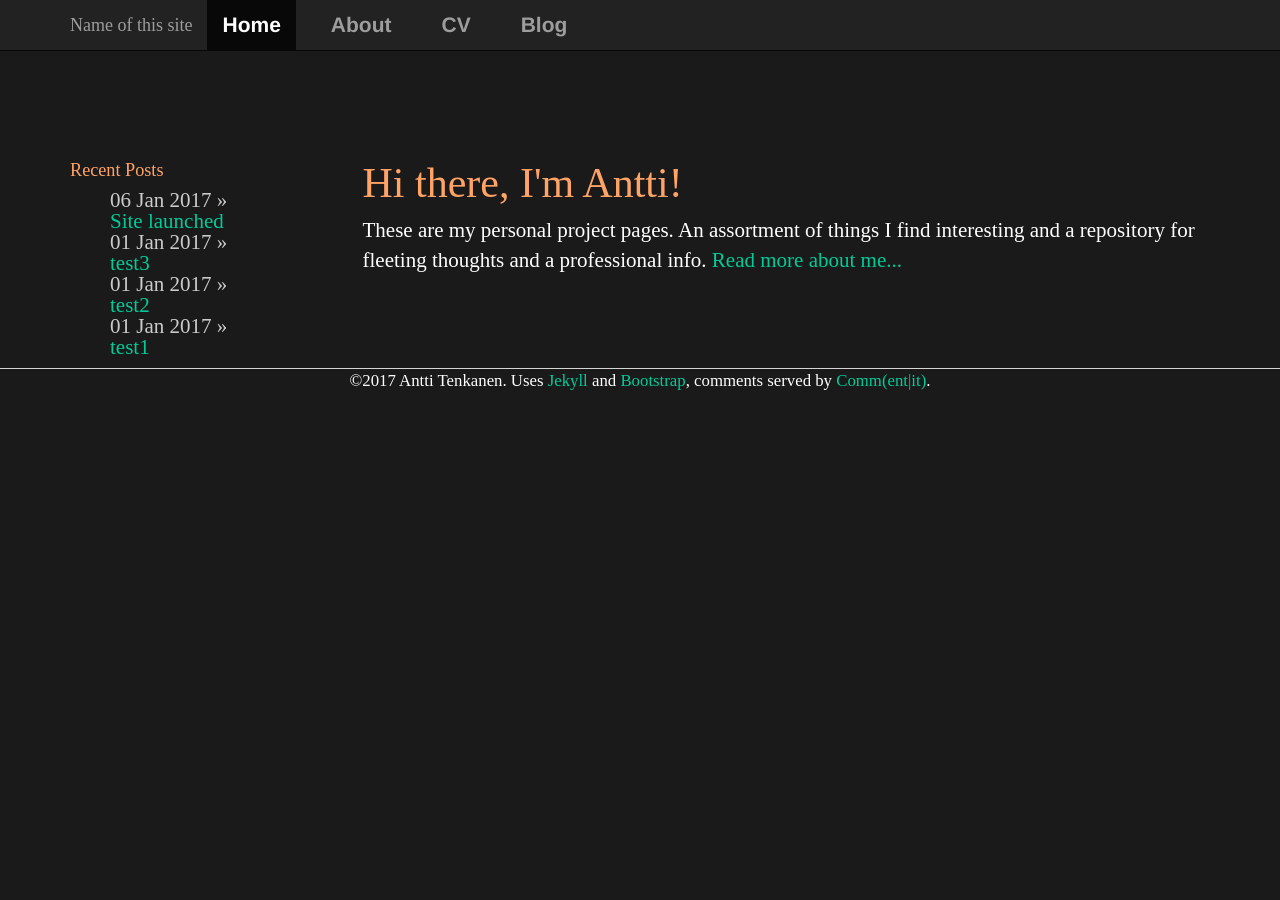
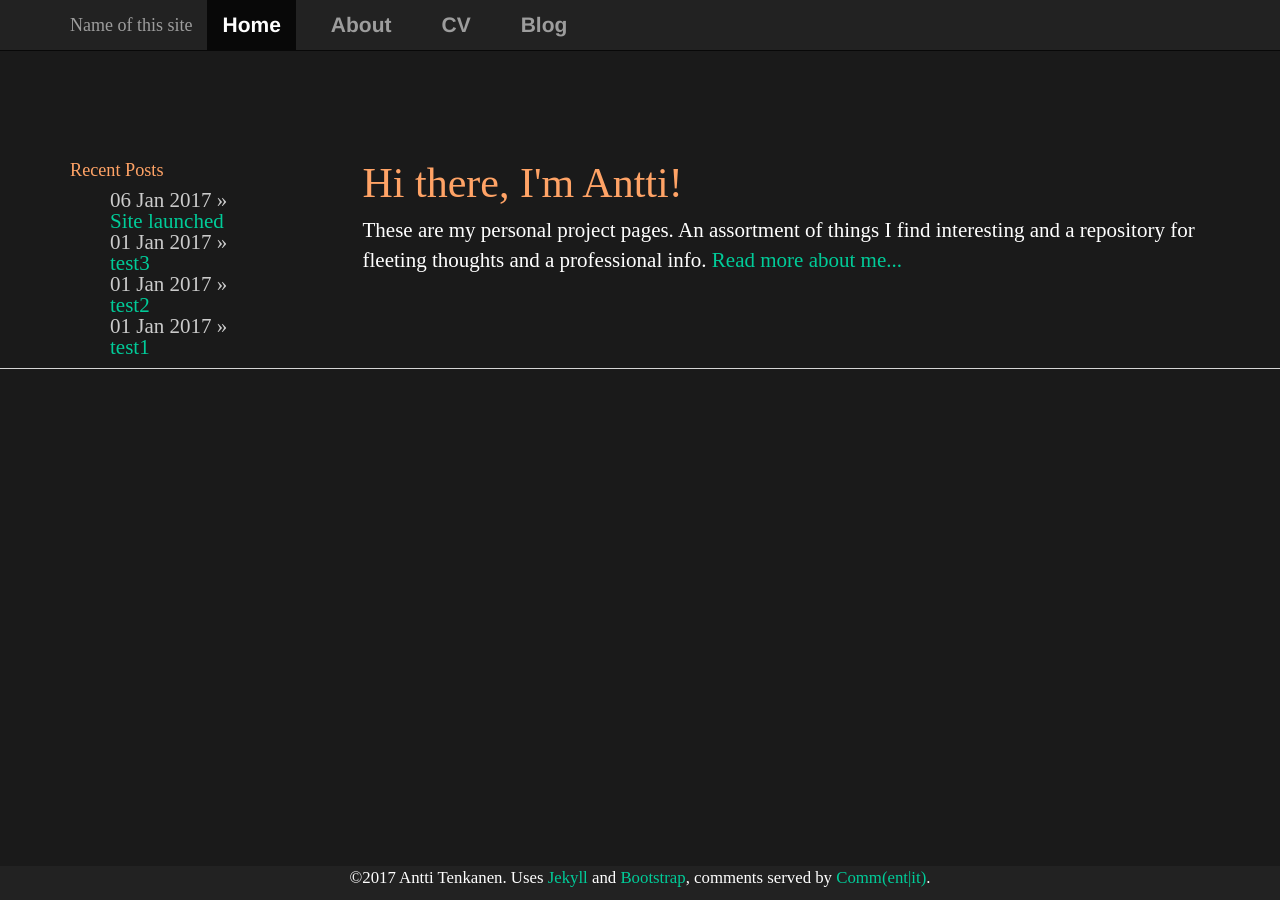
Before and after one commit to plantecophys/plantecophys, a Jekyll site: the page built from index.html, in a window 1280 px wide. Built offline with Jekyll 4.4.1, drawn with Linux system fonts in a browser that asks for light colours; the list of posts is cut into pages by our own code.

Commit message:
Update footer.html

```diff
--- a/_includes/footer.html
+++ b/_includes/footer.html
@@ -1,3 +1,9 @@
 <footer>
+  <div class="container-fluid">
+    <div class="row-fluid">
+        <div class="span12 footer navbar-inverse navbar-fixed-bottom">
 <p class="copyright">&copy;{{ site.time | date: '%Y' }} Antti Tenkanen. Uses <a href="http://jekyllrb.com">Jekyll</a> and <a href="https://getbootstrap.com/">Bootstrap</a>, comments served by <a href="https://commentit.io/"> Comm(ent|it)</a>.
+        </div>
+    </div>
+</div>
 </footer>
```
